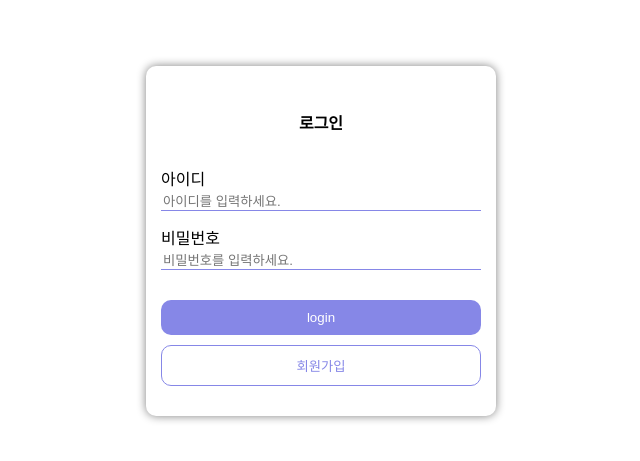
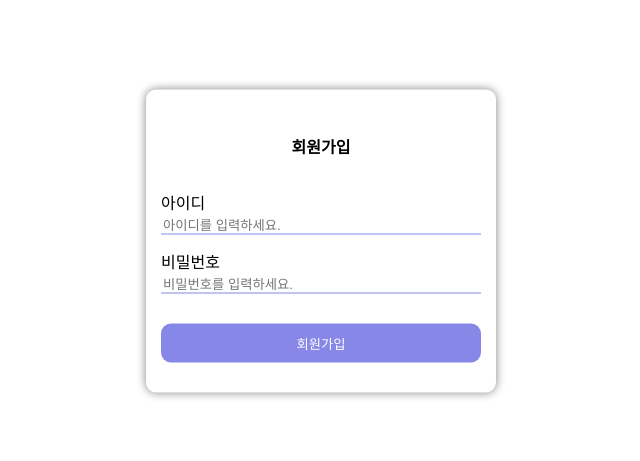
Before and after one commit to minkyeongJ/wanted-pre-onboarding-challenge-fe-1, a React (Create React App) app: page /signup in a window 1280 px wide. Shown: the part 159-620 px from the top of the page, without its empty margins (319-959 px from the left). Built offline with nearby package versions, Linux system fonts and the light colour scheme.

Commit message:
Feat: 회원가입 기능 추가

```diff
--- a/package.json
+++ b/package.json
@@ -14,7 +14,7 @@
     "lowdb": "^3.0.0",
     "react": "^18.1.0",
     "react-dom": "^18.1.0",
-    "react-router-dom": "^5.2.0",
+    "react-router-dom": "^6.3.0",
     "react-scripts": "5.0.1",
     "styled-component": "^2.8.0",
     "styled-components": "^5.3.5",
--- a/src/App.js
+++ b/src/App.js
@@ -1,12 +1,17 @@
-import Login from "./pages/login/Login";
 import "./styles/reset.css";
 import "./styles/global.css";
+import Login from "./pages/login/Login";
+import { BrowserRouter, Route, Routes } from "react-router-dom";
+import SignUp from "./pages/signUp/SignUp";
 
 function App() {
   return (
-    <>
-      <Login />
-    </>
+    <BrowserRouter>
+      <Routes>
+        <Route path="/signup" element={<SignUp />} />
+        <Route path="/login" element={<Login />} />
+      </Routes>
+    </BrowserRouter>
   );
 }
 
--- /dev/null
+++ b/src/constants/index.jsx
@@ -0,0 +1,16 @@
+const SERVER_URL = "http://localhost:8080";
+
+const USER_VALIDATION_ERRORS = {
+  EMPTY_FORM: "이메일 / 패스워드 값이 비어있습니다",
+  INVALID_EMAIL: "이메일 형식에 맞게 입력해주세요",
+  INVALID_PASSWORD: "패스워드 길이는 8 이상이어야 합니다",
+  USER_NOT_FOUND: "로그인에 실패했습니다",
+  EXIST_USER: "이미 존재하는 유저입니다",
+};
+
+const TODO_VALIDATION_ERRORS = {
+  TODO_SOMETHING_WRONG: "todo를 찾는 도중 문제가 생겼습니다",
+  INVALID_VALUE: "input을 다시 확인해주세요",
+};
+
+export { SERVER_URL, USER_VALIDATION_ERRORS, TODO_VALIDATION_ERRORS };
--- /dev/null
+++ b/src/hooks/useSignUp.jsx
@@ -0,0 +1,18 @@
+import axios from "axios";
+import { useState } from "react";
+import { SERVER_URL } from "../constants";
+
+export default function useSignUp() {
+  const [error, setError] = useState(null);
+  const signUp = async (userInfo) => {
+    try {
+      const reqURL = `${SERVER_URL}/users/create`;
+      const response = axios.post(reqURL, userInfo);
+      return response;
+    } catch (error) {
+      setError(error);
+      console.log(error);
+    }
+  };
+  return { error, signUp };
+}
--- /dev/null
+++ b/src/pages/signUp/SignUp.jsx
@@ -0,0 +1,79 @@
+import React, { useState } from "react";
+import useSignUp from "../../hooks/useSignUp";
+import {
+  Button,
+  Input,
+  InputSection,
+  JoinSection,
+  Label,
+  PositionCenter,
+  Title,
+  TitleSection,
+} from "./Styles";
+
+export default function SignUp() {
+  const [userInfo, setUserInfo] = useState({
+    email: "",
+    password: "",
+  });
+  const { error, signUp } = useSignUp();
+
+  const inputHandle = (e) => {
+    switch (e.target.type) {
+      case "email":
+        setUserInfo((currentData) => ({
+          ...currentData,
+          email: e.target.value,
+        }));
+        break;
+      case "password":
+        setUserInfo((currentData) => ({
+          ...currentData,
+          password: e.target.value,
+        }));
+        break;
+      default:
+        console.log("아이디와 비밀번호가 선택되지 않았습니다.");
+    }
+  };
+
+  const onSubmitSignUp = (e) => {
+    e.preventDefault();
+    console.log(userInfo);
+    signUp(userInfo).then((response) => console.log(response));
+    console.log(error);
+  };
+
+  return (
+    <>
+      <JoinSection>
+        <PositionCenter>
+          <TitleSection>
+            <Title>회원가입</Title>
+          </TitleSection>
+          <form method="post" onSubmit={onSubmitSignUp}>
+            <InputSection>
+              <Label htmlFor="input_id">아이디</Label>
+              <Input
+                type="email"
+                name="userId"
+                id="input_id"
+                placeholder="아이디를 입력하세요."
+                onChange={inputHandle}
+              />
+              <Label htmlFor="input_pw">비밀번호</Label>
+              <Input
+                type="password"
+                name="userPw"
+                id="input_pw"
+                placeholder="비밀번호를 입력하세요."
+                onChange={inputHandle}
+              />
+            </InputSection>
+            <Button type="submit">회원가입</Button>
+          </form>
+        </PositionCenter>
+      </JoinSection>
+    </>
+  );
+}
--- a/src/pages/SignUp/Styles.tsx
+++ b/src/pages/signUp/Styles.jsx
@@ -1,4 +1,3 @@
-import React from "react";
 import styled from "styled-components";
 
 export const JoinSection = styled.section`
```
Also changed, not shown: src/pages/SignUp/SignUp.tsx (deleted, +0 -41 lines), 1 other file (tests, documents, lock files or other folders).
